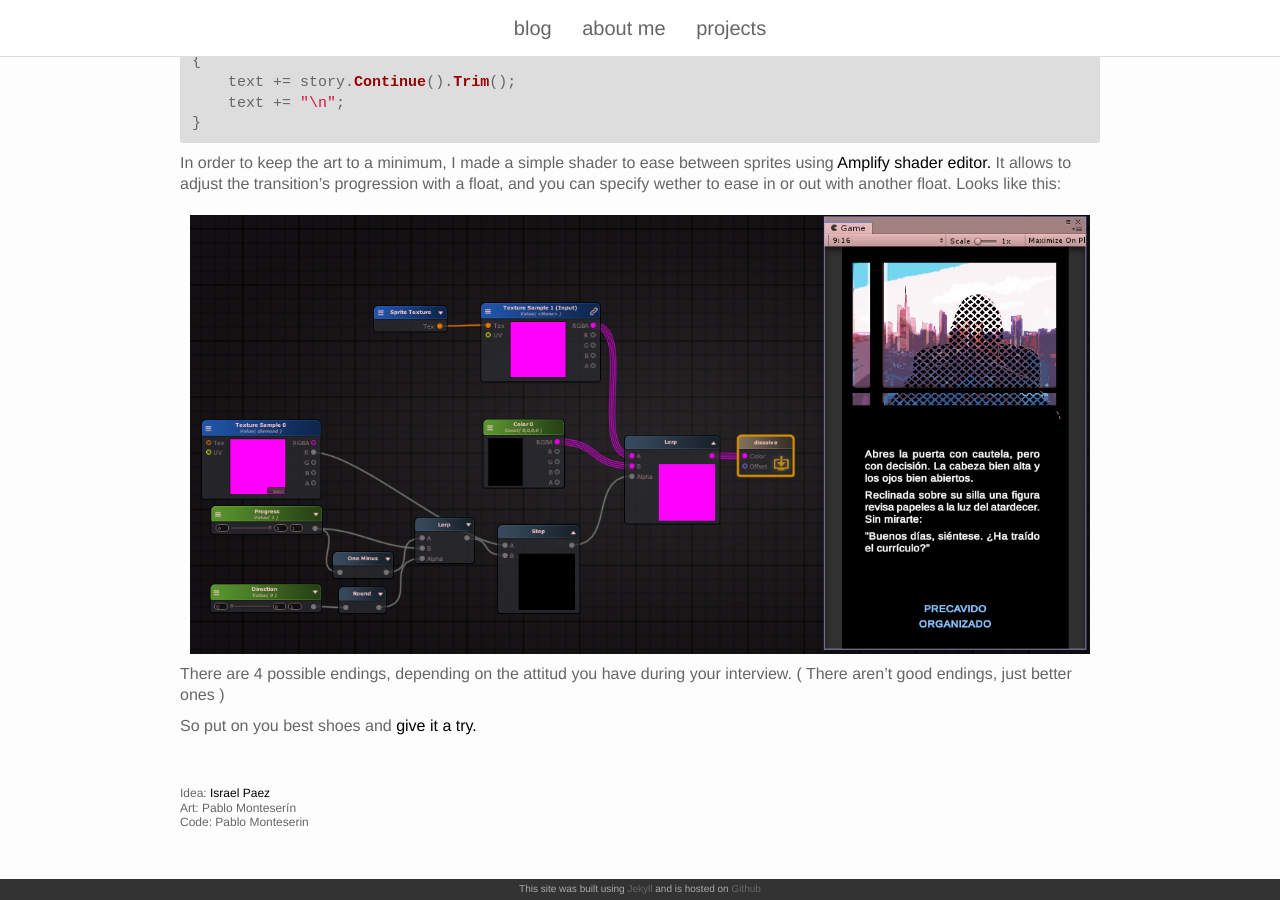
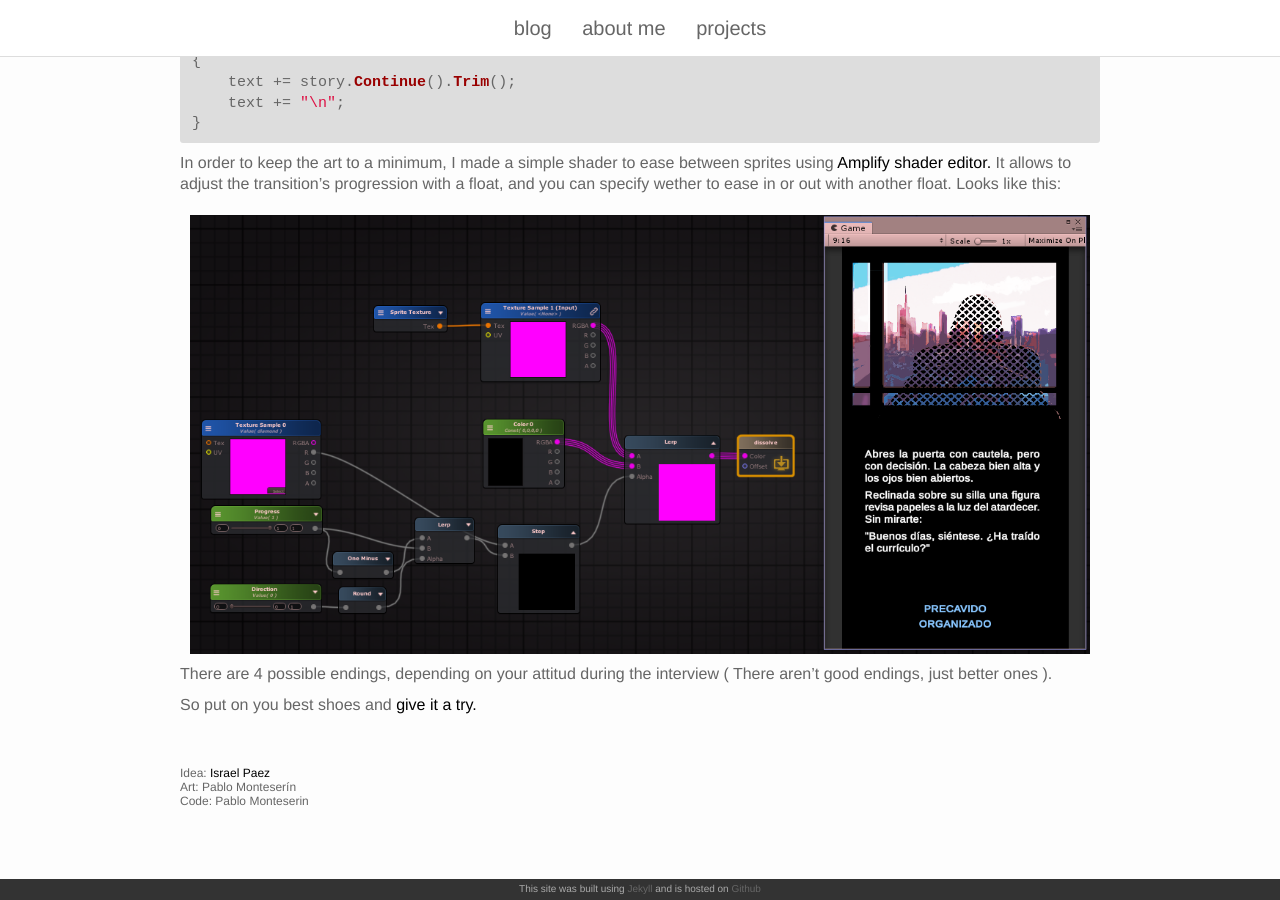
Before and after one commit to pablomon/pablomon.github.io, a Jekyll site: the page built from _projects/TheInterview.markdown, in a window 1280 px wide and 900 px high, scrolled down 638 px. Built offline with Jekyll 4.4.1, drawn with Linux system fonts in a browser that asks for light colours; nearby versions of some CDN libraries.

Commit message:
little changes

```diff
--- a/_projects/TheForest.markdown
+++ b/_projects/TheForest.markdown
@@ -13,7 +13,7 @@ img: /img/theForest/theForestProject.png
 When travelling around Perú with friends we fantazised of making a game inspired by all we where seeing and people we where meeting. Then a year later I was asked to make a small RPG like project which should make use of particle effects and FMOD studio.
 So I took some of those ideas to the project and this is what came out of it.
 
-<i>The forest</i> is a moody nano story about a boy and his beloved friend pet under the heavy rain.
+<i>The forest is a moody nano story about a boy and his beloved friend pet under the heavy rain.</i>
 
 Footsteps are synced through Unity's animation events and the sound variation is defined within the FMOD project.<br>
 I found having your sound project independent from the main Unity project greatly improves your workflow.<br>
--- a/_projects/TheInterview.markdown
+++ b/_projects/TheInterview.markdown
@@ -40,7 +40,7 @@ Looks like this:
 	<img class="col three" src="{{ site.baseurl }}/img/theInterview/theInterviewShader.png" alt="" title="screenshot"/>
 </div>
 
-There are 4 possible endings, depending on the attitud you have during your interview. ( There aren't good endings, just better ones )
+There are 4 possible endings, depending on your attitud during the interview ( There aren't good endings, just better ones ).
 
 So put on you best shoes and <a href="{{ site.baseurl }}/webgl/theInterview/index.html" target="_blank">give it a try.</a>
 
```
